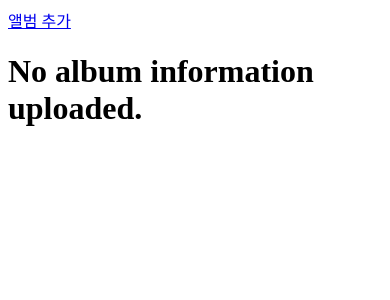
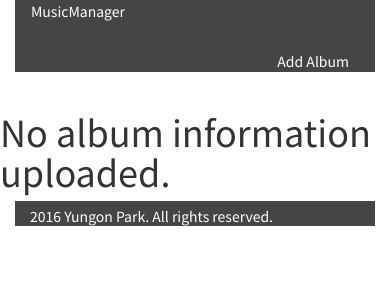
Before and after one commit to rubysoho07/MusicManager, a Django app: page /musicmanager/ in a window 390 px wide. Shown: the top 300 px of the page. Run offline with Django 3.2, Linux system fonts and the light colour scheme; data that the repository does not hold is empty; some libraries are stand-ins or nearby versions.

Commit message:
Start to use Bootstrap for all pages. 1. Make common header and footer. 2. Apply to including header and footer for all pages.

```diff
--- /dev/null
+++ b/manager_core/static/manager_core/css/custom.css
@@ -0,0 +1,21 @@
+@import url(http://fonts.googleapis.com/earlyaccess/notosanskr.css);
+
+body {
+  font-family: 'Noto Sans KR', sans-serif;
+}
+
+/* navbar custom. */
+.navbar {
+  background: #454545;
+}
+
+.navbar a {
+  color: white;
+}
+
+/* To customizing footer. */
+.gonifooter {
+  background: #454545;
+  color: white;
+  vertical-align: middle;
+}
--- /dev/null
+++ b/manager_core/templates/manager_core/footer.html
@@ -0,0 +1,14 @@
+{% load staticfiles %}
+		<!-- Footer -->
+		<div class="container">
+			<div class="col-md-12 gonifooter">
+				<p style="padding-top:5px;">2016 Yungon Park. All rights reserved.</p>
+			</div>
+		</div>
+
+		<!-- JQuery (Necessary for Bootstrap's JavaScript plugins) -->
+		<script src="https://ajax.googleapis.com/ajax/libs/jquery/1.11.0/jquery.min.js"></script>
+		<!-- Include all compiled plugins (below), or include individual files as needed -->
+		<script src="{% static 'manager_core/js/bootstrap.min.js' %}"></script>
+	</body>
+</html>
--- /dev/null
+++ b/manager_core/templates/manager_core/header.html
@@ -0,0 +1,38 @@
+{% load staticfiles %}
+<!DOCTYPE html>
+<!-- Bootstrap default template -->
+<html lang="en">
+	<head>
+		<meta charset="utf-8">
+		<meta http-equiv="X-UA-Compatible" content="IE=edge">
+		<meta name="viewport" content="width=device-width, initial-scale=1">
+		<title>MusicManager</title>
+
+		<!-- Bootstrap -->
+		<link rel="stylesheet" type="text/css" href="{% static 'manager_core/css/bootstrap.min.css' %}">
+		<!-- Custom CSS (by Yungon) -->
+		<link rel="stylesheet" type="text/css" href="{% static 'manager_core/css/custom.css' %}">
+
+		<!-- HTML5 Shim and Respond.js IE8 support of HTML5 elements and media queries -->
+		<!-- WARNING: Respond.js doesn't work if you view the page via file:// -->
+		<!--[if lt IE 9]>
+			<script src="https://oss.maxcdn.com/libs/html5shiv/3.7.0/html5shiv.js">
+			</script>
+			<script src="https://oss.maxcdn.com/libs/respond.js/1.4.2/respond.min.js">
+			</script>
+		<![endif]-->
+	</head>
+	<body>
+		<!-- Header -->
+		<div class="container">
+			<nav class="navbar" role="navigation">
+				<div class="col-xs-4">
+					<a href="{% url 'manager_core:index' %}">MusicManager</a>
+				</div>
+				<div class="col-xs-4">
+				</div>
+				<div class="col-xs-4 text-right" style="padding-top:50px; padding-right:25px">
+					<a href="{% url 'manager_core:add_album' %}">Add Album</a>
+				</div>
+			</nav>
+		</div>
--- a/manager_core/templates/manager_core/index.html
+++ b/manager_core/templates/manager_core/index.html
@@ -1,7 +1,9 @@
 {% load staticfiles %}
-<!-- Menu (Temporary) -->
-<a href="{% url 'manager_core:add_album' %}">앨범 추가</a>
-<br>
+<!-- Header -->
+{% include "manager_core/header.html" %}
+<!-- End of Header -->
+
+<!-- List of my albums. -->
 {% if album_list|length == 0 %}
     <h1>No album information uploaded. </h1>
 {% else %}
@@ -16,3 +18,8 @@
         <h4>Title: <a href="{% url 'manager_core:album' album.id %}">{{ album.album_title }}</a></h4>
     {% endfor %}
 {% endif %}
+<!-- End of list. -->
+
+<!-- Footer -->
+{% include "manager_core/footer.html" %}
+<!-- End of footer -->
```
Also changed, not shown: manager_core/templates/manager_core/add_album.html (+11 -0 lines), manager_core/templates/manager_core/add_album_complete.html (+12 -1 lines), manager_core/templates/manager_core/add_album_confirm.html (+12 -1 lines), manager_core/templates/manager_core/album_detail.html (+12 -1 lines).
